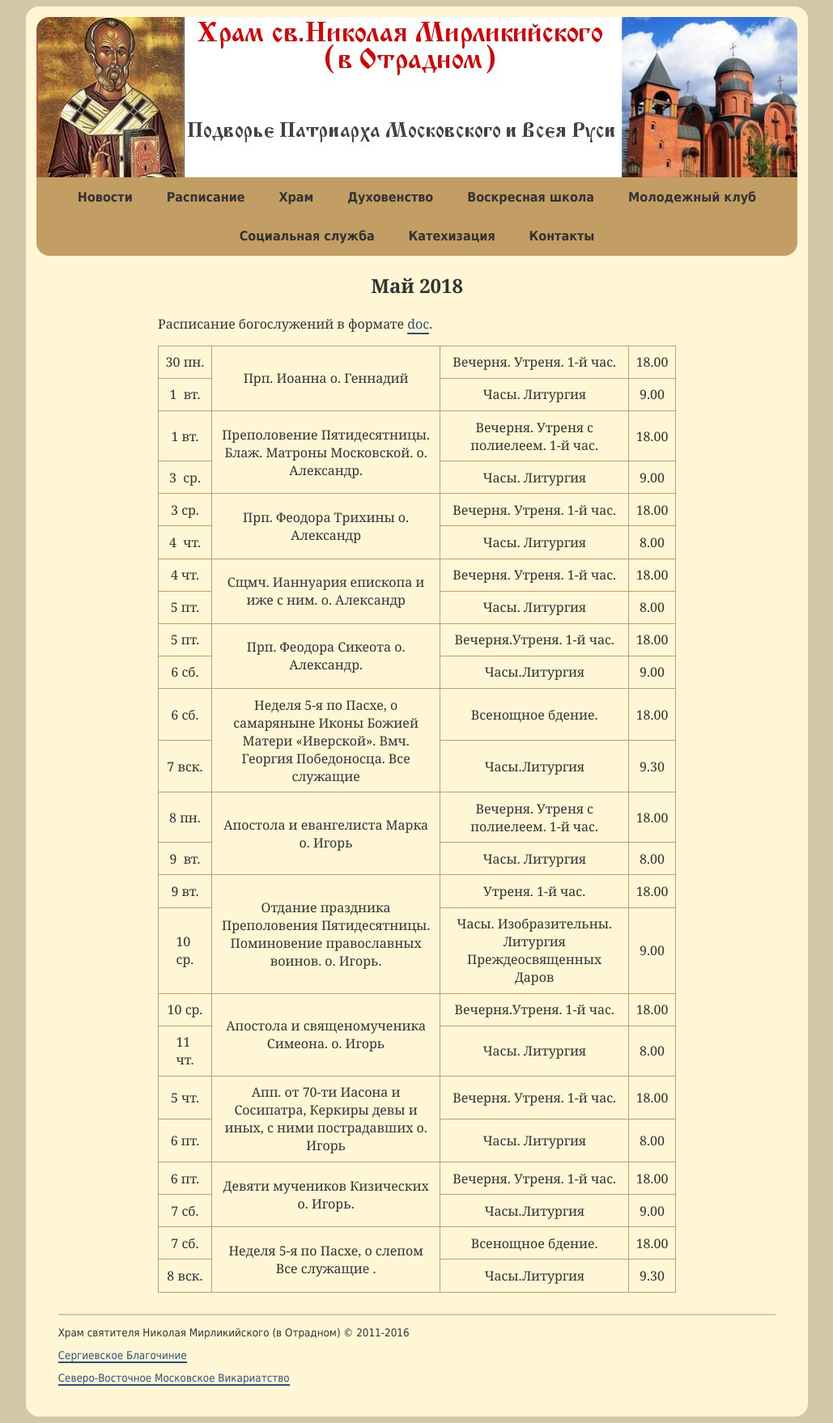
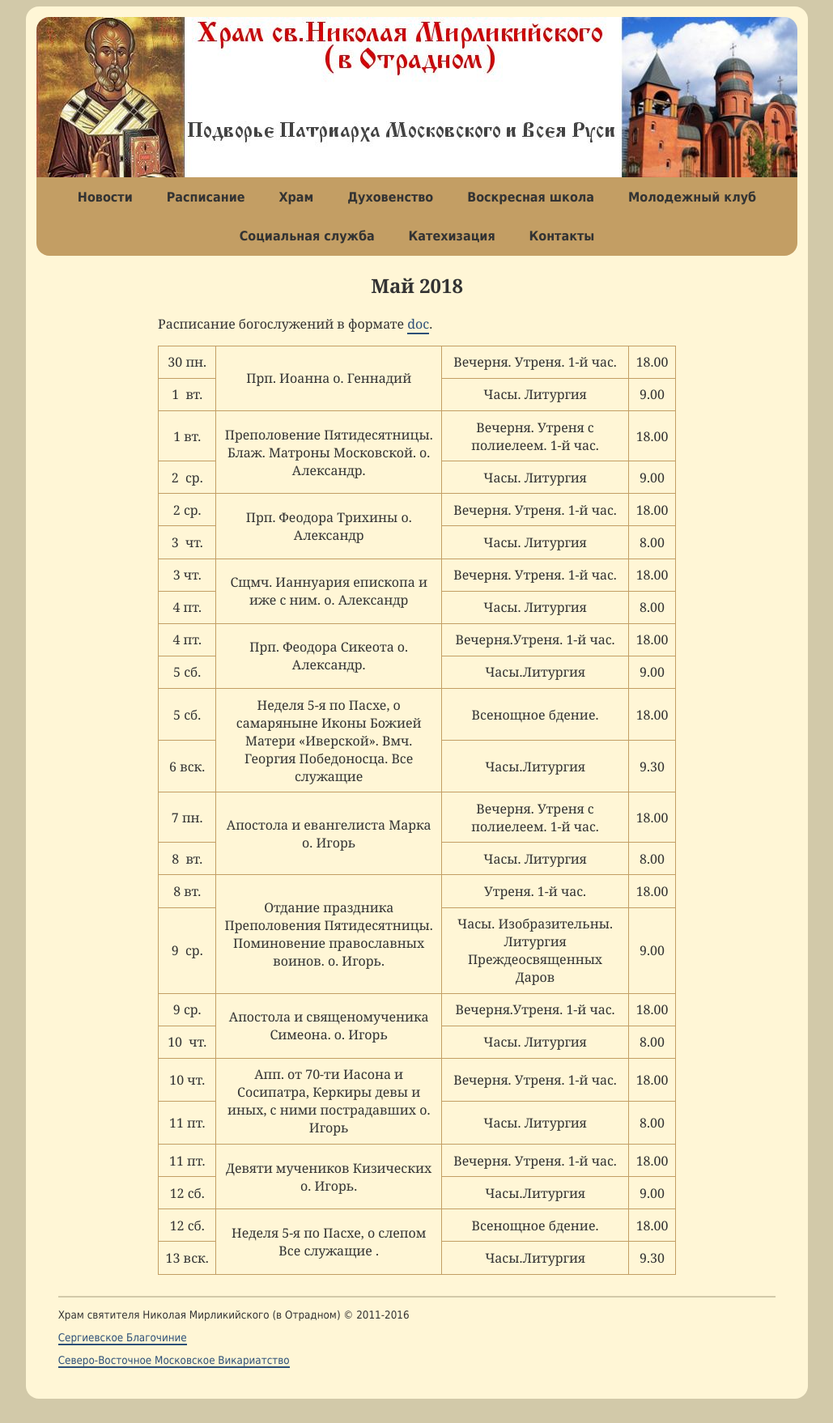
Before and after one commit to hramotradnoe/hramotradnoe.github.io, a Jekyll site: the page built from schedule/index.html, in a window 1280 px wide. Shown: the whole page at 81% size, without its empty margins (125-1154 px from the left). Built offline with Jekyll 4.4.1, drawn with Linux system fonts in a browser that asks for light colours; after the commit the page ends 1736 px from its top, so only the background shows below that.

Commit message:
Update schedule.yml

```diff
--- a/_data/schedule.yml
+++ b/_data/schedule.yml
@@ -14,86 +14,86 @@ timetable:
       - day   : 1&nbsp;вт.
         time  : '18.00'
         title : "Вечерня. Утреня с полиелеем. 1-й час."
-      - day   : 3&nbsp; ср.
+      - day   : 2&nbsp; ср.
         time  : '9.00'
         title : "Часы. Литургия"
  - description : "Прп. Феодора Трихины о. Александр"
    services    :
-      - day   : 3&nbsp;ср.
+      - day   : 2&nbsp;ср.
         time  : '18.00'
         title : "Вечерня. Утреня. 1-й час."
-      - day   : 4&nbsp; чт.
+      - day   : 3&nbsp; чт.
         time  : '8.00'
         title : "Часы. Литургия"
  - description : "Сщмч. Ианнуария епископа и иже с ним. о. Александр"
    services    :
-      - day   : 4&nbsp;чт.
+      - day   : 3&nbsp;чт.
         time  : '18.00'
         title : "Вечерня. Утреня. 1-й час."
-      - day   : 5&nbsp;пт.
+      - day   : 4&nbsp;пт.
         time  : '8.00'
         title : "Часы. Литургия"
  - description : "Прп. Феодора Сикеота о. Александр."
    services    :
-      - day   : 5&nbsp;пт.
+      - day   : 4&nbsp;пт.
         time  : '18.00'
         title : "Вечерня.Утреня. 1-й час."
-      - day   : 6&nbsp;сб.
+      - day   : 5&nbsp;сб.
         time  : '9.00'
         title : "Часы.Литургия"
  - description : "Неделя 5-я по Пасхе, о самаряныне Иконы Божией Матери «Иверской». Вмч. Георгия Победоносца. Все служащие"
    services    :
-      - day   : 6&nbsp;сб.
+      - day   : 5&nbsp;сб.
         time  : '18.00'
         title : "Всенощное бдение."
-      - day   : 7&nbsp;вск.
+      - day   : 6&nbsp;вск.
         time  : '9.30'
         title : "Часы.Литургия"
  - description : "Апостола и евангелиста Марка о. Игорь"
    services    :
-      - day   : 8&nbsp;пн.
+      - day   : 7&nbsp;пн.
         time  : '18.00'
         title : " Вечерня. Утреня с полиелеем. 1-й час."
-      - day   : 9&nbsp; вт.
+      - day   : 8&nbsp; вт.
         time  : '8.00'
         title : "Часы. Литургия"
  - description : "Отдание праздника Преполовения Пятидесятницы. Поминовение православных воинов. о. Игорь."
    services    :
-      - day   : 9&nbsp;вт.
+      - day   : 8&nbsp;вт.
         time  : '18.00'
         title : "Утреня. 1-й час."
-      - day   : 10&nbsp; ср.
+      - day   : 9&nbsp; ср.
         time  : '9.00'
         title : "Часы.  Изобразительны. Литургия Преждеосвященных Даров"
  - description : "Апостола и священомученика Симеона. о. Игорь"
    services    :
-      - day   : 10&nbsp;ср.
+      - day   : 9&nbsp;ср.
         time  : '18.00'
         title : "Вечерня.Утреня. 1-й час."
-      - day   : 11&nbsp; чт.
+      - day   : 10&nbsp; чт.
         time  : '8.00'
         title : "Часы.  Литургия"
  - description : "Апп. от 70-ти Иасона и Сосипатра, Керкиры девы и иных, с ними пострадавших о. Игорь"
    services    :
-      - day   : 5&nbsp;чт.
+      - day   : 10&nbsp;чт.
         time  : '18.00'
         title : "Вечерня. Утреня. 1-й час."
-      - day   : 6&nbsp;пт.
+      - day   : 11&nbsp;пт.
         time  : '8.00'
         title : "Часы. Литургия"
  - description : "Девяти мучеников Кизических о. Игорь."
    services    :
-      - day   : 6&nbsp;пт.
+      - day   : 11&nbsp;пт.
         time  : '18.00'
         title : "Вечерня. Утреня. 1-й час."
-      - day   : 7&nbsp;сб.
+      - day   : 12&nbsp;сб.
         time  : '9.00'
         title : "Часы.Литургия"
  - description : "Неделя 5-я по Пасхе, о слепом Все служащие ."
    services    :
-      - day   : 7&nbsp;сб.
+      - day   : 12&nbsp;сб.
         time  : '18.00'
         title : "Всенощное бдение."
-      - day   : 8&nbsp;вск.
+      - day   : 13&nbsp;вск.
         time  : '9.30'
         title : "Часы.Литургия"
```
